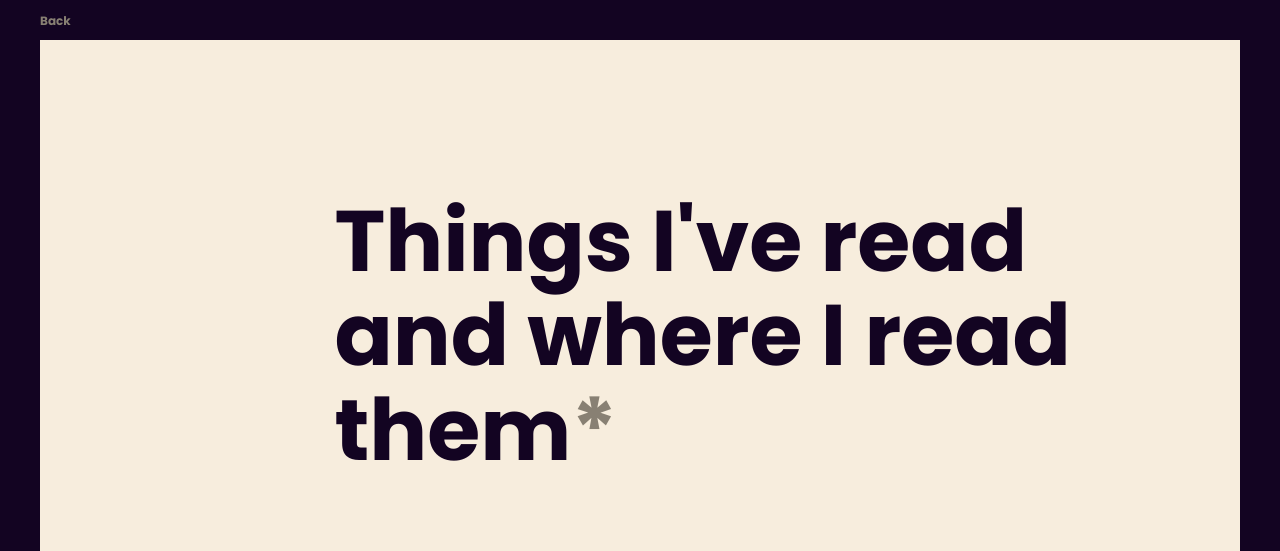
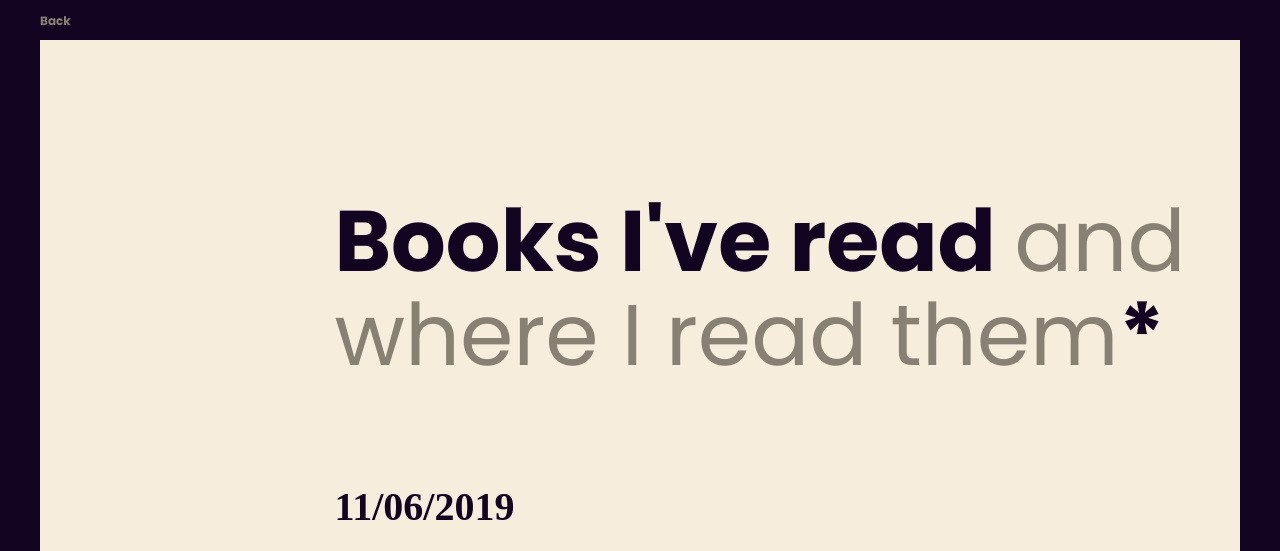
Before and after one commit to ampinsk/ampinsk.github.io, a Jekyll site: the page built from reading/reading.html, in a window 1280 px wide. Shown: the top 551 px of the page. Built offline with Jekyll 4.4.1, drawn with Linux system fonts in a browser that asks for light colours; some web fonts are replaced; grey boxes are pictures that could not be loaded.

Commit message:
Fix title again

```diff
--- a/_sass/_reading.scss
+++ b/_sass/_reading.scss
@@ -34,6 +34,7 @@
   span {
     color: $beige-gray;
     font-style: normal;
+    font-weight: 400;
   }
 
   @include mq($phablet) {
--- a/reading/reading.html
+++ b/reading/reading.html
@@ -10,7 +10,7 @@
 </div>
 
 <section class="reading-container">
-  <h1 class="book-title book-scroll">Things I've read and where I read them<a href="#hey"><span>*</span></a></h1>
+  <h1 class="book-title book-scroll">Books I've read <span>and where I read them</span><a href="#hey">*</a></h1>
 
   {% for item in site.data.reading %}
     <div class="book" id="{{ item.url }}">
```
